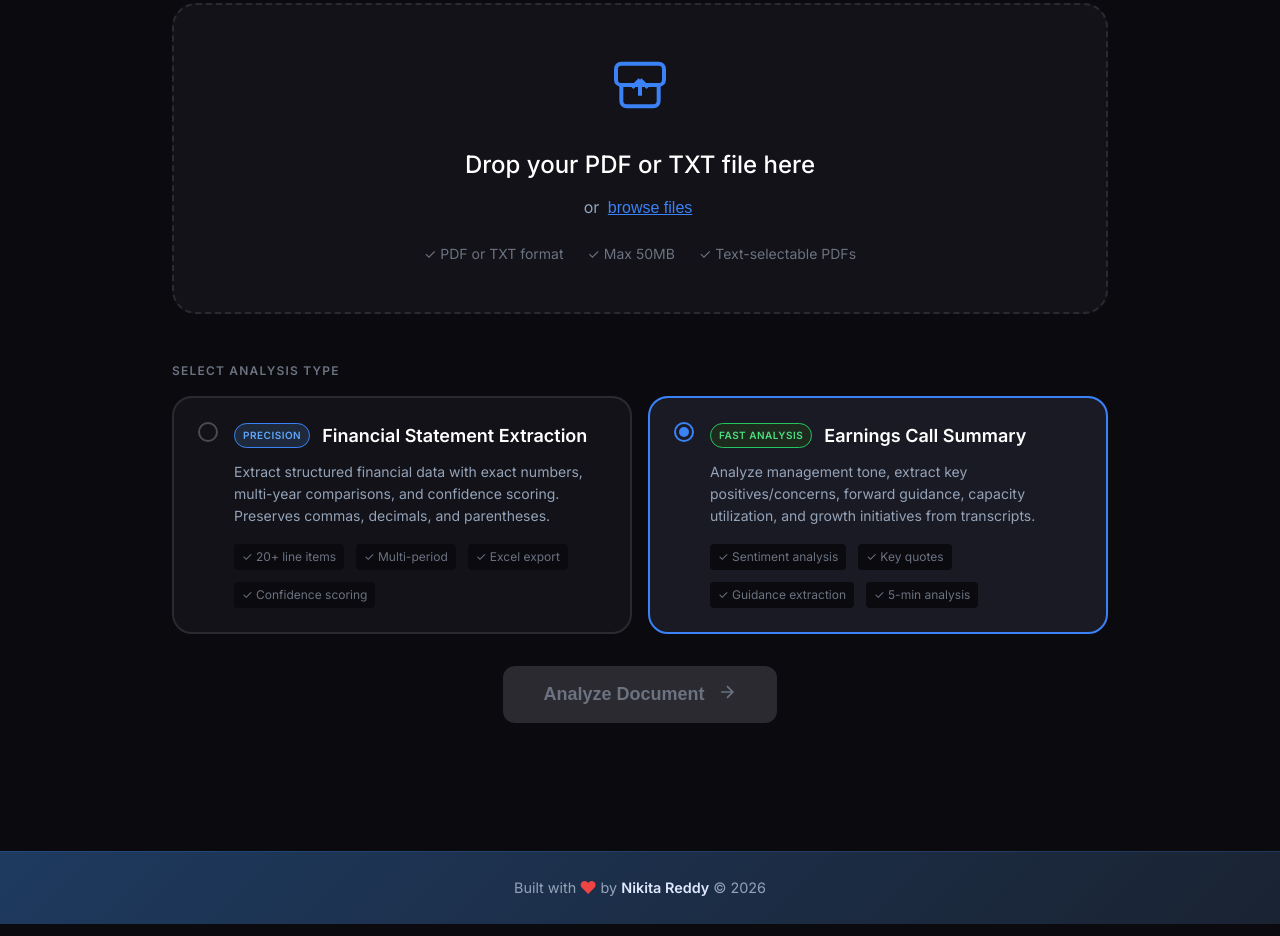
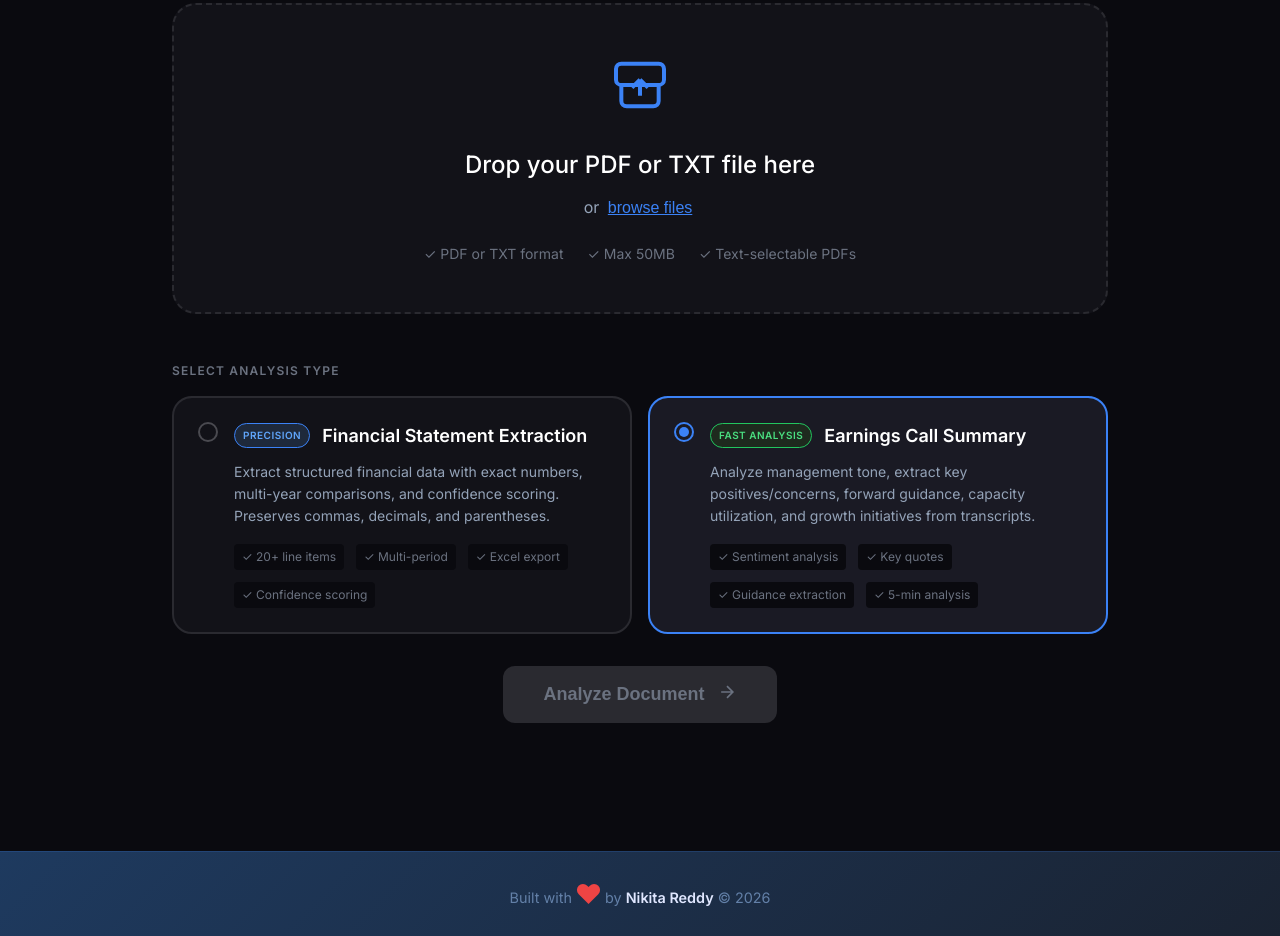
Before and after one commit to nikitaredy/research_final, a website: page public/index.html in a window 1280 px wide. Shown: the part 363-1299 px from the top of the page. Drawn offline with Linux system fonts and the light colour scheme.

Commit message:
html footer

```diff
--- a/public/index.html
+++ b/public/index.html
@@ -334,7 +334,7 @@
 
 .footer-content p {
     margin: 0;
-    color: #94a3b8;
+    color: #6380a8;
     font-size: 0.9rem;
     font-weight: 400;
 }
@@ -348,7 +348,7 @@
     color: #ef4444;
     display: inline-block;
     animation: heartbeat 1.5s ease-in-out infinite;
-    font-size: 1.1em;
+    font-size: 1.7em;
 }
 
 @keyframes heartbeat {
@@ -358,7 +358,7 @@
 }
 
 .heart:hover {
-    animation: heartbeat 0.5s ease-in-out infinite;
+    animation: heartbeat 0.2s ease-in-out infinite;
 }
 
 @media (max-width: 768px) {
```
